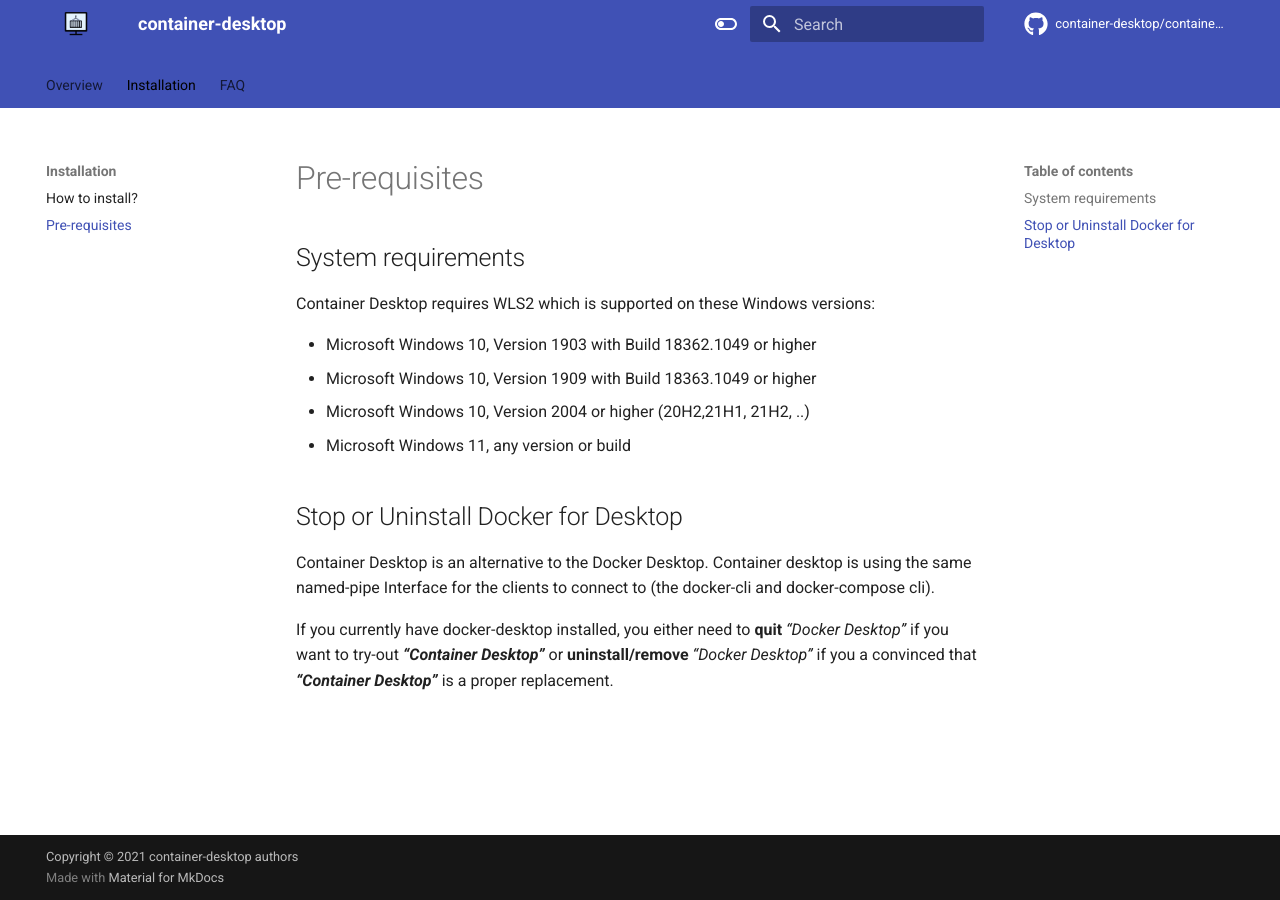
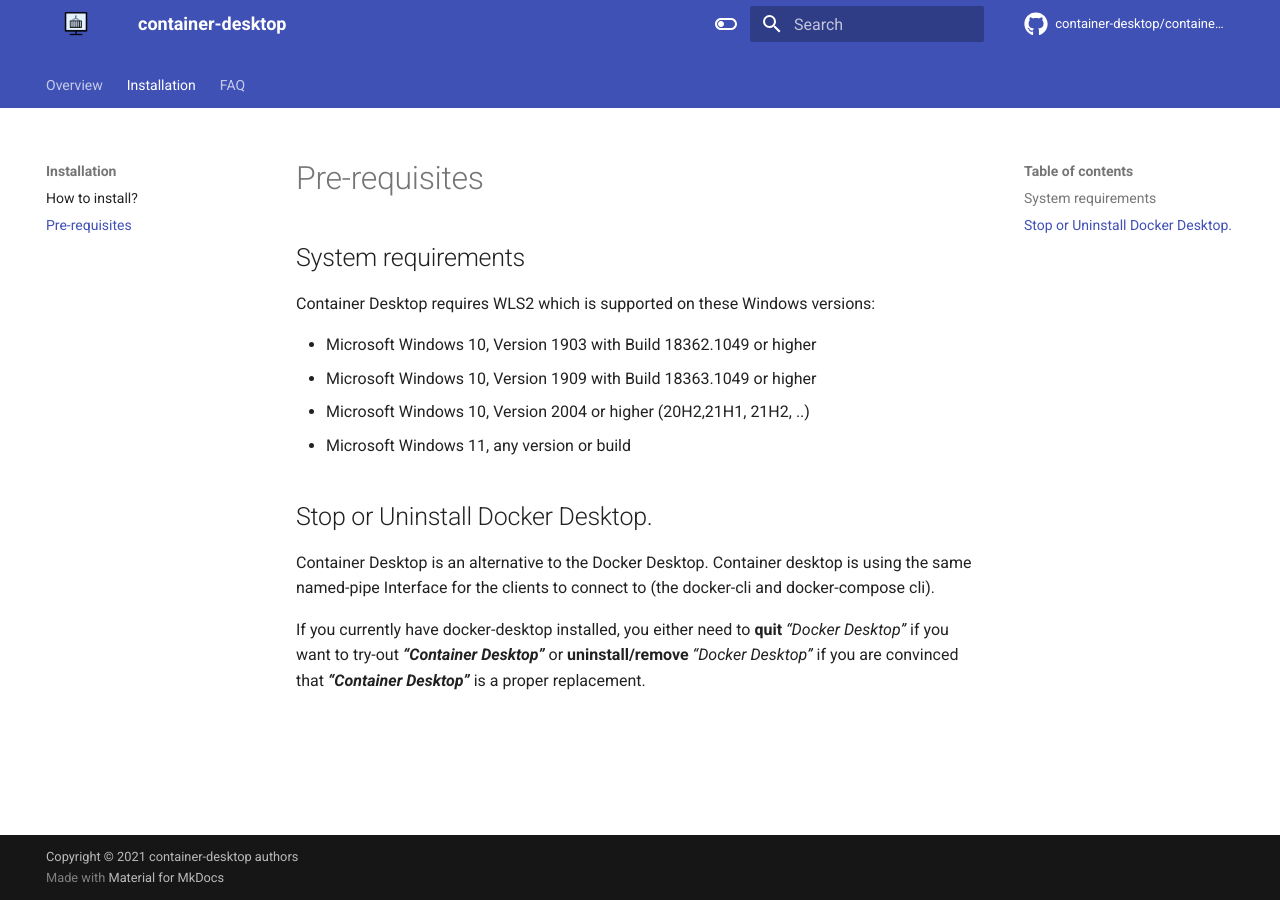
Before and after one commit to container-desktop/container-desktop, an MkDocs documentation site: the page built from docs/installation/pre-requisites.md, in a window 1280 px wide. Built offline with MkDocs 1.6.1 and Material for MkDocs 9.7.7, drawn with Linux system fonts in a browser that asks for light colours; comment, search, counter and statistics services are not loaded; the version menu is left out.

Commit message:
Fix css and spelling

```diff
--- a/docs/installation/pre-requisites.md
+++ b/docs/installation/pre-requisites.md
@@ -9,8 +9,8 @@ Container Desktop requires WLS2 which is supported on these Windows versions:
 - Microsoft Windows 10, Version 2004 or higher (20H2,21H1, 21H2, ..)
 - Microsoft Windows 11, any version or build
 
-## Stop or Uninstall Docker for Desktop
+## Stop or Uninstall Docker Desktop.
 
 Container Desktop is an alternative to the Docker Desktop. Container desktop is using the same named-pipe Interface for the clients to connect to (the docker-cli and docker-compose cli).
 
-If you currently have docker-desktop installed, you either need to **quit** *"Docker Desktop"* if you want to try-out ***"Container Desktop"*** or  **uninstall/remove** *"Docker Desktop"* if you a convinced that ***"Container Desktop"*** is a proper replacement.
+If you currently have docker-desktop installed, you either need to **quit** *"Docker Desktop"* if you want to try-out ***"Container Desktop"*** or  **uninstall/remove** *"Docker Desktop"* if you are convinced that ***"Container Desktop"*** is a proper replacement.
--- a/docs/static/css/extra.css
+++ b/docs/static/css/extra.css
@@ -23,10 +23,10 @@
     position: relative;
 }
 
-[data-md-color-primary=black] .md-tabs {
+[data-md-color-primary=white] .md-tabs {
     background-color: #0DCEFF;
 }
 
 .md-tabs {
-    color: black;
+    color: white;
 }
```
Also changed, not shown: docs/faq/faq.md (line endings or trailing spaces).
